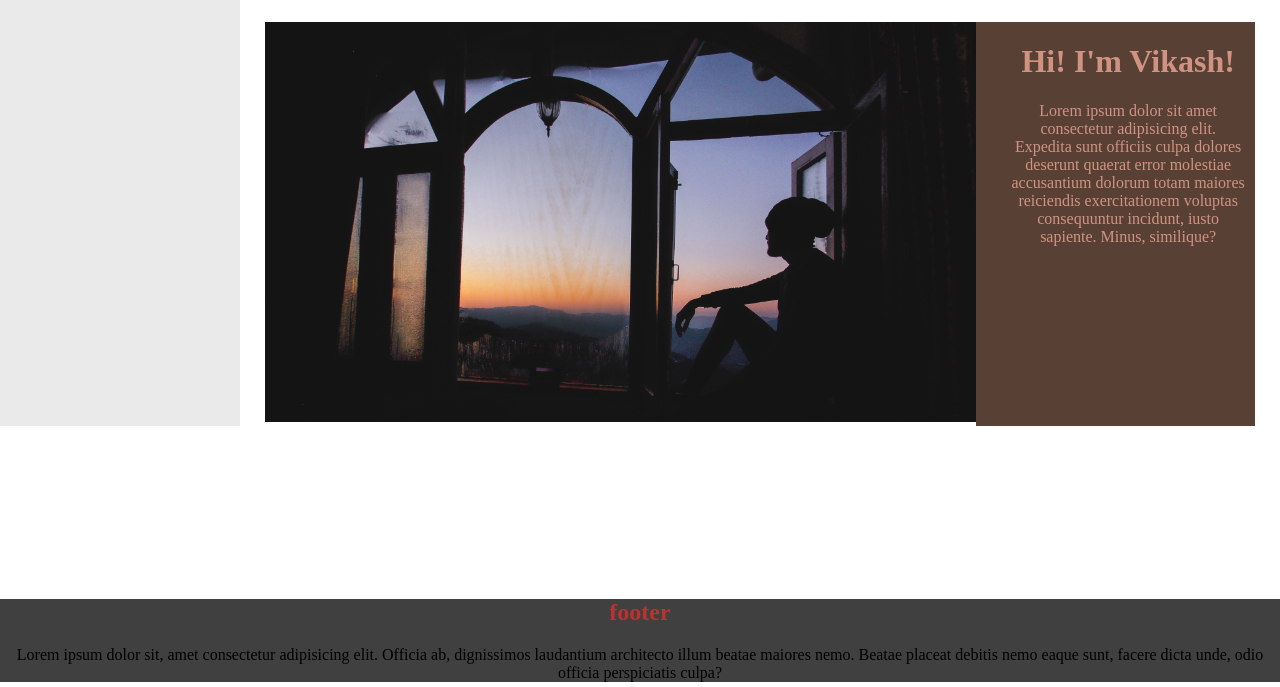
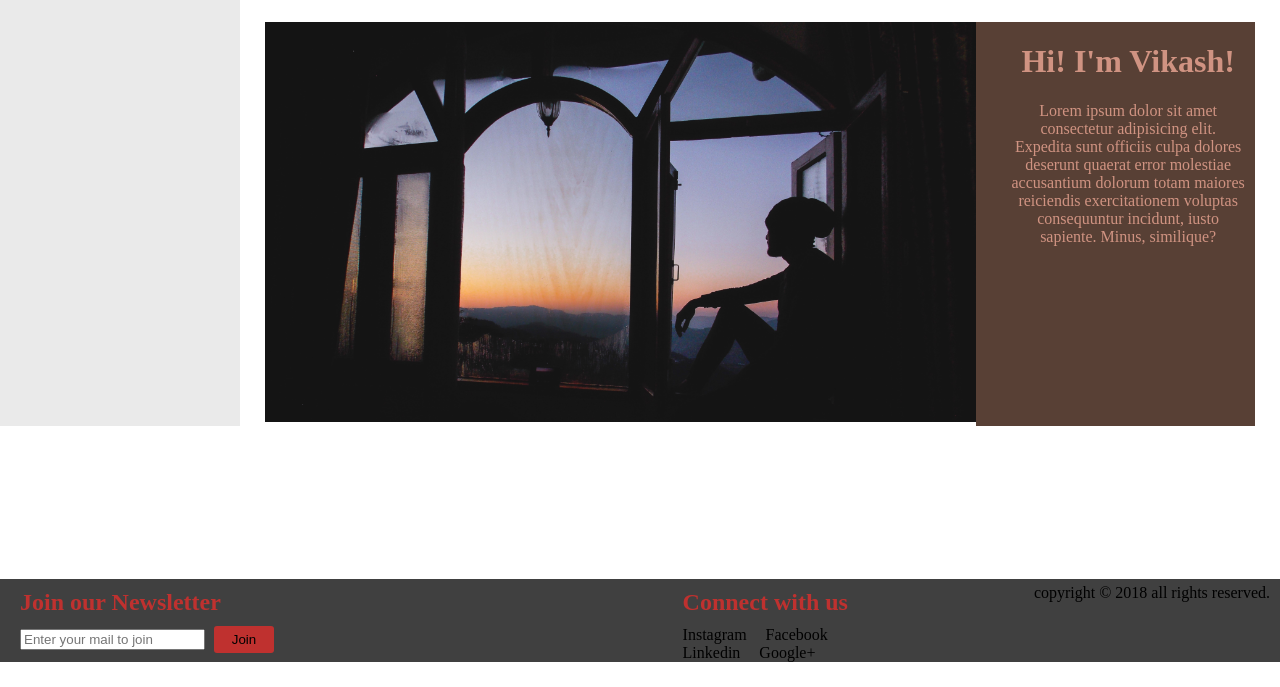
Before and after one commit to vikash6865/portfolio, a plain HTML site: page index.html in a window 1280 px wide. Shown: the part 1090-1777 px from the top of the page. After the commit the page ends 1752 px from the top, so only its background shows below. Drawn offline with Linux system fonts and the light colour scheme.

Commit message:
footeer updated witj newsletter and social links

```diff
--- a/index.html
+++ b/index.html
@@ -99,8 +99,29 @@
 		</div>
 		<footer>
 			<div class="footer">
-	<h2>footer</h2>
-	<p>Lorem ipsum dolor sit, amet consectetur adipisicing elit. Officia ab, dignissimos laudantium architecto illum beatae maiores nemo. Beatae placeat debitis nemo eaque sunt, facere dicta unde, odio officia perspiciatis culpa?</p>
+				<div class="newsletter">
+					<h2>Join our Newsletter</h2>
+					<form action="#">
+						<input type="email" name="email" class="mail" placeholder="Enter your mail to join">
+						<input type="button" value="Join" name="Join" class="button">
+					</form>
+				</div>
+				<div class="connect">
+					<div class="connect-title">
+						<h2>Connect with us</h2>
+					</div>
+					<ul class="connect-list1">
+						<li class="social-item"><a href="#">Instagram</a></li>
+						<li class="social-item"><a href="#">Facebook</a></li>
+					</ul>
+					<ul class="connect-list2">
+						<li class="social-item"><a href="#">Linkedin</a></li>
+						<li class="social-item"><a href="#">Google+</a></li>
+					</ul>
+				</div>
+				<div class="copyright">
+					<p>copyright &copy; 2018 all rights reserved.</p>
+				</div>
 			</div>
 		</footer>
 	</main>
--- a/main.css
+++ b/main.css
@@ -108,8 +108,44 @@ z-index:-1;
 
 .footer{
     background: #404040;
-    text-align: center;
+    display: flex;
+    flex: 1;
     /* position: relative;
-    top: -153px; */
+    top: -153px;
+    height: 153px; */
 
 }
+.newsletter{
+    flex:2;
+}
+.newsletter h2{
+    margin: 10px 0px;
+    margin-left: 20px;
+}
+.newsletter .mail{
+    margin-left: 20px;
+}
+.newsletter .button{
+    background: #bf312f;
+    border: 0;
+    width: 60px;
+    height: 27px;
+    border-radius: 3px;
+    margin-left: 5px;
+}
+.connect{
+    display: flex;
+    flex-direction: column;
+    flex:1;
+}
+.connect-title h2{
+    margin: 10px 0px;
+}
+.social-item{
+    padding: 0;
+    display: inline;
+    list-style: none;
+}
+.copyright{
+    display: block;
+}
```
Lines whose indentation alone changed are shown as unchanged.
